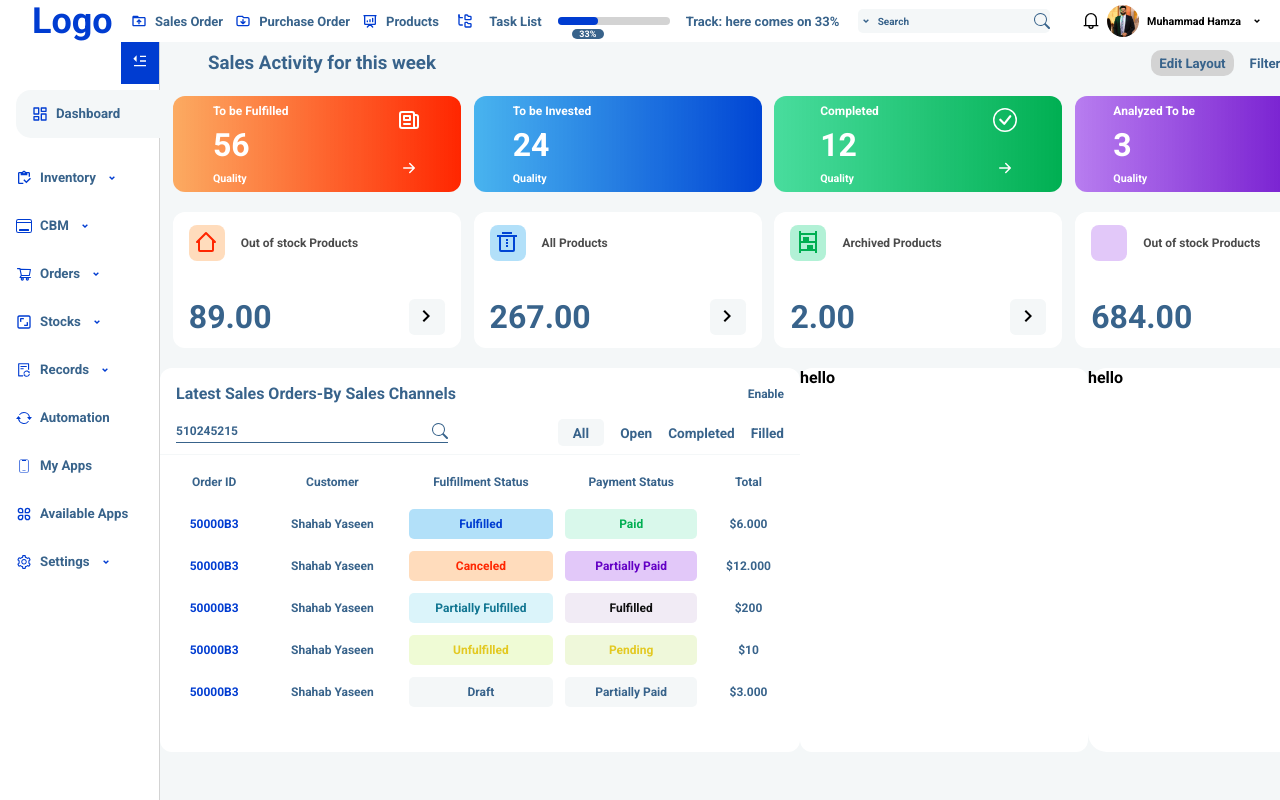
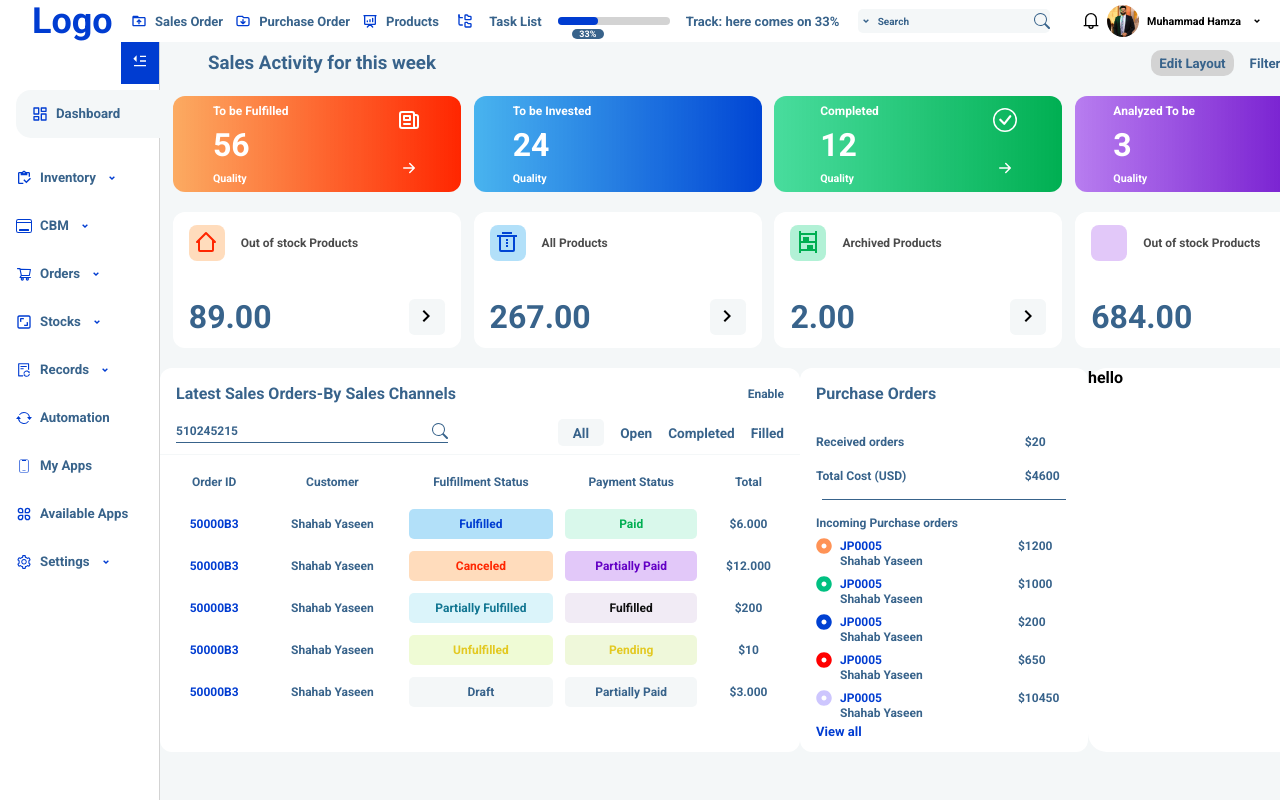
Before and after one commit to EdraakSystems/dashboard, a React (Create React App) app: page / in a window 1280 px wide. Built offline with nearby package versions, Linux system fonts and the light colour scheme; some icons are missing.

Commit message:
purchase card

```diff
--- a/src/components/Dashboard/Dashboard.css
+++ b/src/components/Dashboard/Dashboard.css
@@ -190,20 +190,6 @@
     background-color: white;
 
 
-}
-
-.cards_3_purchase {
-    width: 18rem;
-    border-radius: 12px;
-    background-color: white;
-
-
-}
-
-.cards_3_top_selling {
-    border-radius: 19px;
-    background-color: white;
-    width: 18rem;
 }
 
 .table_caption {
@@ -407,3 +393,113 @@ tr:not(:first-child) {
 .fifth_row :nth-child(5) {
     color: var(--sec_clr);
 }
+
+
+.cards_3_purchase {
+    display: flex;
+    flex-direction: column;
+    width: 18rem;
+    border-radius: 12px;
+    background-color: white;
+    gap: 1rem;
+}
+
+.cards_3_purchase>h2 {
+    font-size: 1rem;
+    color: var(--sec_clr);
+    font-weight: 300;
+    margin: 1rem 1rem;
+}
+
+.cards3_bill {
+    display: grid;
+    grid-template-columns: 4fr 1fr;
+    gap: 1.25rem;
+    margin: 0 1rem;
+    color: var(--sec_clr);
+    font-size: 0.65rem;
+    font-weight: 200;
+}
+
+.horizontal-line {
+    border: none;
+    width: 85%;
+    margin: 0 auto;
+    border-top: 1px solid var(--sec_clr);
+}
+
+.cards3_bill_detail>h3 {
+    margin: 0 1rem;
+    font-size: 0.75rem;
+    font-weight: 300;
+    color: var(--sec_clr);
+}
+
+.details {
+    display: flex;
+    flex-direction: column;
+}
+
+.details div {
+    display: flex;
+    align-items: center;
+    gap: 0.5rem;
+    margin: 0.5rem 1rem 0 1rem;
+}
+
+.details div h3 {
+    font-size: 0.75rem;
+    color: var(--sec_clr);
+}
+
+.details div :nth-child(2) {
+    color: var(--pri_clr);
+}
+
+.details div :nth-child(3) {
+    margin-left: 8rem;
+}
+
+.details_logo_1 :first-child {
+    fill: #ff9356;
+    font-size: 1rem;
+}
+
+.details_logo_2 :first-child {
+    fill: #00c081;
+    font-size: 1rem;
+}
+
+.details_logo_3 :first-child {
+    fill: #0040d2;
+    font-size: 1rem;
+}
+
+.details_logo_4 :first-child {
+    fill: #ff0000;
+    font-size: 1rem;
+}
+
+.details_logo_5 :first-child {
+    fill: #cdc6fe;
+    font-size: 1rem;
+}
+
+.details>h6 {
+    color: var(--sec_clr);
+    font-size: 0.75rem;
+    margin: 0 2.5rem;
+}
+
+.cards_3_purchase>h3 {
+    font-size: small;
+    color: var(--pri_clr);
+    margin-top: -0.75rem;
+    margin-left: 1rem;
+}
+
+.cards_3_top_selling {
+    border-radius: 19px;
+    background-color: white;
+    width: 18rem;
+}
--- a/src/components/Dashboard/Dashboard.jsx
+++ b/src/components/Dashboard/Dashboard.jsx
@@ -10,8 +10,8 @@ import { MdKeyboardArrowRight } from 'react-icons/md'
 import { RiDeleteBin3Line } from 'react-icons/ri'
 import { MdShelves } from 'react-icons/md'
 import { LiaHandHoldingHeartSolid } from 'react-icons/lia'
-import { RiArrowDropDownLine } from 'react-icons/ri'
 import { BsSearch } from 'react-icons/bs'
+import { FaDotCircle } from 'react-icons/fa'
 
 
 const Dashboard = () => {
@@ -193,7 +193,59 @@ const Dashboard = () => {
           </div>
         </div>
         <div className="cards_3_data cards_3_purchase">
-          hello
+          <h2>Purchase Orders</h2>
+          <div className="cards3_bill">
+            <h3>Received orders</h3>
+            <h3>$20</h3>
+            <h3>Total Cost (USD)</h3>
+            <h3>$4600</h3>
+          </div>
+          <hr className="horizontal-line" />
+
+          <div className="cards3_bill_detail">
+            <h3>Incoming Purchase orders</h3>
+            <div className="details">
+              <div className='details_logo_1'>
+                <FaDotCircle />
+                <h3>JP0005</h3>
+                <h3>$1200</h3>
+              </div>
+              <h6>Shahab Yaseen</h6>
+            </div>
+            <div className="details">
+              <div className='details_logo_2'>
+                <FaDotCircle />
+                <h3>JP0005</h3>
+                <h3>$1000</h3>
+              </div>
+              <h6>Shahab Yaseen</h6>
+            </div>
+            <div className="details">
+              <div className='details_logo_3'>
+                <FaDotCircle />
+                <h3>JP0005</h3>
+                <h3>$200</h3>
+              </div>
+              <h6>Shahab Yaseen</h6>
+            </div>
+            <div className="details">
+              <div className='details_logo_4'>
+                <FaDotCircle />
+                <h3>JP0005</h3>
+                <h3>$650</h3>
+              </div>
+              <h6>Shahab Yaseen</h6>
+            </div>
+            <div className="details">
+              <div className='details_logo_5'>
+                <FaDotCircle />
+                <h3>JP0005</h3>
+                <h3>$10450</h3>
+              </div>
+              <h6>Shahab Yaseen</h6>
+            </div>
+          </div>
+          <h3>View all</h3>
         </div>
         <div className="cards_3_data cards_3_top_selling">
           hello
```
